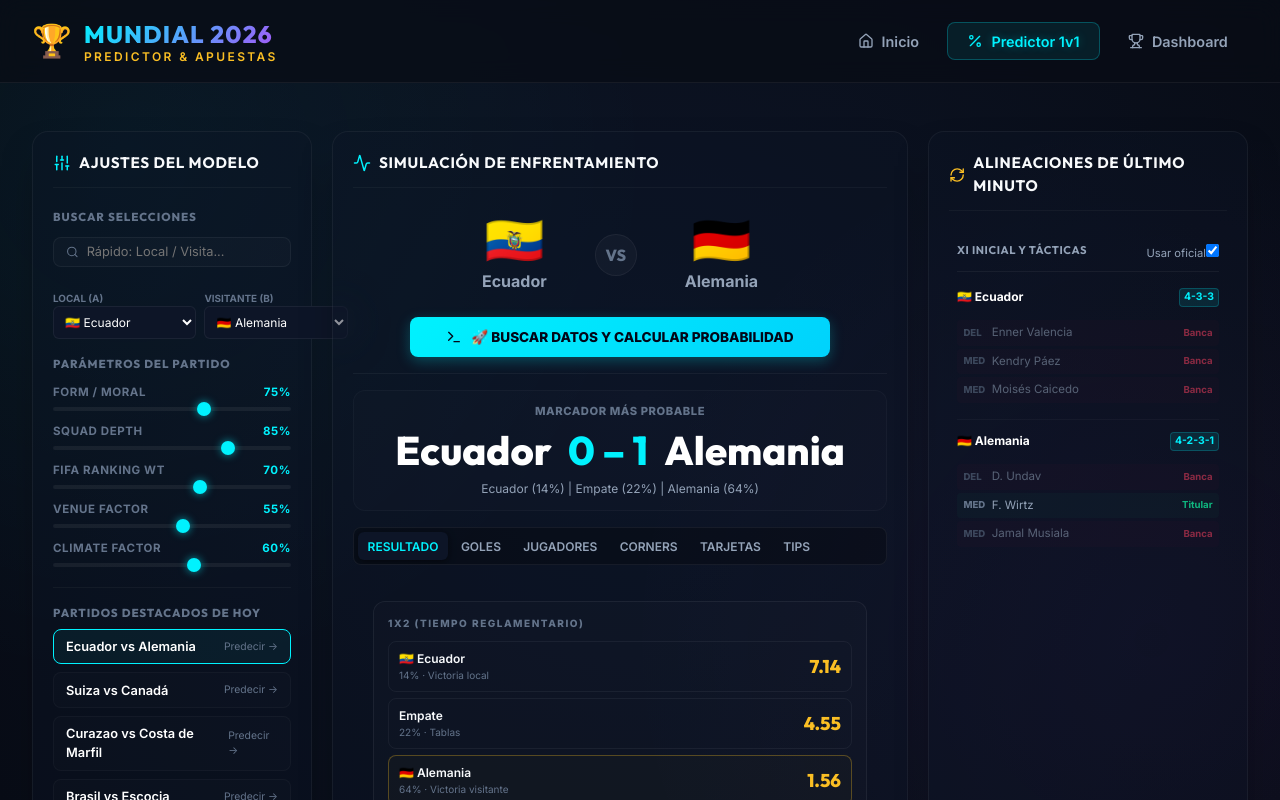
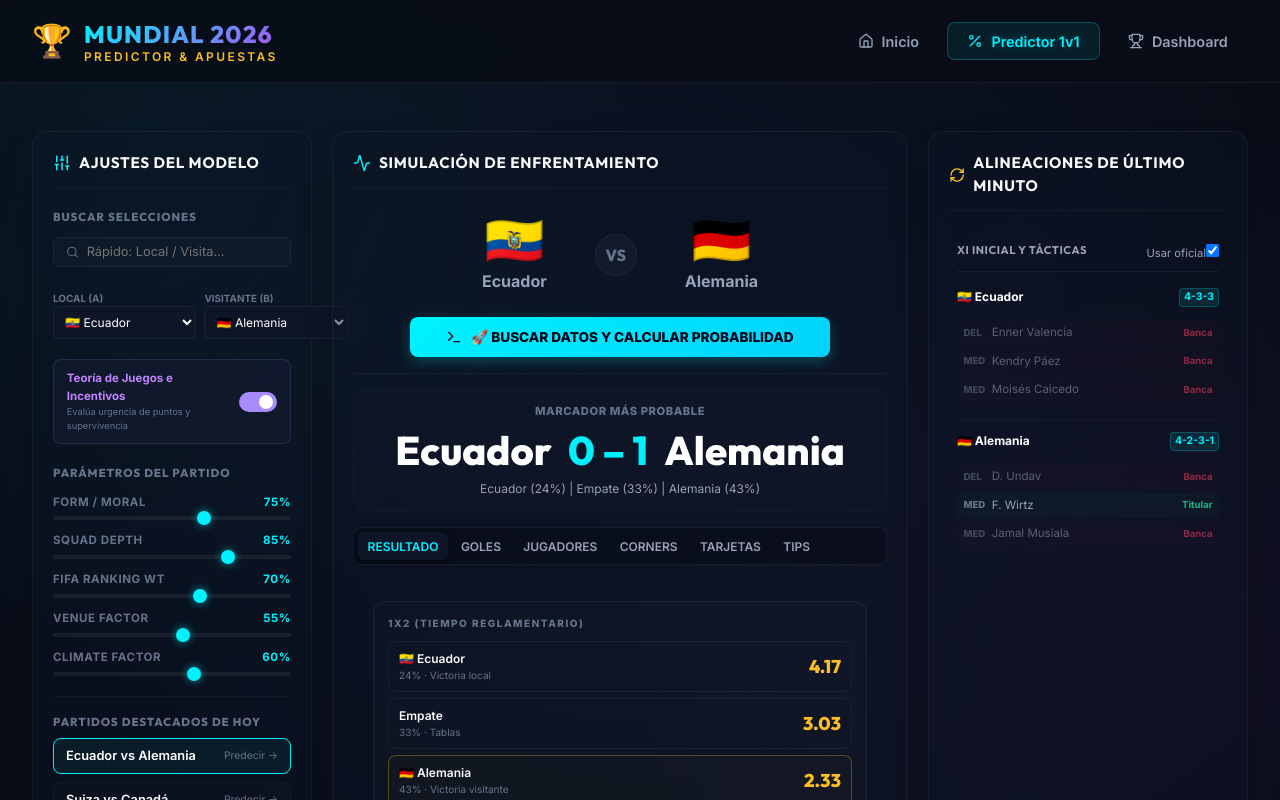
Before and after one commit to YairPR/projectsAI, a React (Vite) app in the folder world-cup-predictor/: page / in a window 1280 px wide. Both pictures are taken after a click on the button "Predictor 1v1". Shown: the top 800 px of the page. Built offline with nearby package versions, Linux system fonts and the light colour scheme.

Commit message:
feat: implement game theory incentive shift and defensive goals modifier in match predictor

```diff
--- a/world-cup-predictor/src/components/MatchPredictor.tsx
+++ b/world-cup-predictor/src/components/MatchPredictor.tsx
@@ -28,6 +28,8 @@ export const MatchPredictor: React.FC<MatchPredictorProps> = ({
   const [sliderHistory, setSliderHistory] = useState<number>(70);
   const [sliderVenue, setSliderVenue] = useState<number>(55);
   const [sliderWeather, setSliderWeather] = useState<number>(60);
+
+  const [applyGameTheory, setApplyGameTheory] = useState<boolean>(true);
 
   // Lineups management
   const [useOfficialLineups, setUseOfficialLineups] = useState<boolean>(true);
@@ -69,7 +71,7 @@ export const MatchPredictor: React.FC<MatchPredictorProps> = ({
     if (!isCrawling) {
       calculatePrediction();
     }
-  }, [team1Id, team2Id, sliderForm, sliderSquad, sliderHistory, sliderVenue, sliderWeather, lineupA, lineupB, weights]);
+  }, [team1Id, team2Id, sliderForm, sliderSquad, sliderHistory, sliderVenue, sliderWeather, lineupA, lineupB, weights, applyGameTheory]);
 
   function createDefaultLineup(team: Team): LineupData {
     return {
@@ -96,7 +98,8 @@ export const MatchPredictor: React.FC<MatchPredictorProps> = ({
       customWeights,
       0,
       lineupA,
-      lineupB
+      lineupB,
+      applyGameTheory
     );
     setMarketsResults(res);
   };
@@ -292,6 +295,57 @@ export const MatchPredictor: React.FC<MatchPredictorProps> = ({
                 </select>
               </div>
             </div>
+          </div>
+
+          {/* Game Theory / Incentives switch */}
+          <div style={{
+            background: 'rgba(167, 139, 250, 0.04)',
+            border: '1px solid rgba(167, 139, 250, 0.15)',
+            borderRadius: '8px',
+            padding: '0.65rem 0.8rem',
+            display: 'flex',
+            alignItems: 'center',
+            justifyContent: 'space-between',
+            gap: '1rem',
+            marginTop: '0.25rem',
+            marginBottom: '0.25rem'
+          }}>
+            <div style={{ display: 'flex', flexDirection: 'column', flex: 1 }}>
+              <span style={{ fontSize: '0.72rem', fontWeight: 700, color: '#c084fc' }}>Teoría de Juegos e Incentivos</span>
+              <span style={{ fontSize: '0.58rem', color: 'var(--text-muted)' }}>Evalúa urgencia de puntos y supervivencia</span>
+            </div>
+            <label style={{ position: 'relative', display: 'inline-block', width: '38px', height: '20px' }}>
+              <input
+                type="checkbox"
+                checked={applyGameTheory}
+                onChange={(e) => setApplyGameTheory(e.target.checked)}
+                style={{
+                  opacity: 0,
+                  width: 0,
+                  height: 0
+                }}
+              />
+              <span style={{
+                position: 'absolute',
+                cursor: 'pointer',
+                top: 0, left: 0, right: 0, bottom: 0,
+                backgroundColor: applyGameTheory ? '#a78bfa' : 'rgba(255,255,255,0.1)',
+                transition: '.3s',
+                borderRadius: '20px'
+              }}>
+                <span style={{
+                  position: 'absolute',
+                  content: '""',
+                  height: '14px',
+                  width: '14px',
+                  left: applyGameTheory ? '20px' : '3px',
+                  bottom: '3px',
+                  backgroundColor: 'white',
+                  transition: '.3s',
+                  borderRadius: '50%'
+                }} />
+              </span>
+            </label>
           </div>
 
           {/* Interactive Parameters Sliders */}
@@ -496,6 +550,18 @@ export const MatchPredictor: React.FC<MatchPredictorProps> = ({
 
                   {activeMarketTab === 'tips' && (
                     <div className="flex-col gap-2" style={{ padding: '0.5rem' }}>
+                      {applyGameTheory && (
+                        <div className="tip-box purple" style={{ margin: 0, background: 'rgba(167, 139, 250, 0.08)', border: '1px solid rgba(167, 139, 250, 0.2)' }}>
+                          <div className="tip-header purple" style={{ color: '#c084fc' }}>🔮 Pronóstico Unificado (Teoría de Juegos)</div>
+                          <div className="tip-text" style={{ fontSize: '0.78rem', lineHeight: '1.4' }}>
+                            {((t1.id === 'ECU' && t2.id === 'GER') || (t1.id === 'GER' && t2.id === 'ECU')) ? (
+                              <span>Aunque los modelos de calidad pura (Elo) dan como ganadora a Alemania, al introducir la variable de incentivos de la teoría de juegos, el valor se traslada a <strong>Ecuador</strong>. Se proyecta un partido trabado y de pocos goles.</span>
+                            ) : (
+                              <span>Al aplicar la teoría de juegos, los incentivos de supervivencia ajustan las probabilidades. El valor de pronóstico unificado se traslada hacia <strong>{t1.id === 'ECU' || t2.id === 'ECU' ? 'Ecuador' : (marketsResults && marketsResults.probA < marketsResults.probB ? t1.name : t2.name)}</strong> debido a sus incentivos de urgencia extrema y planteamiento cerrado de pocos goles.</span>
+                            )}
+                          </div>
+                        </div>
+                      )}
                       <div className="tip-box" style={{ margin: 0 }}>
                         <div className="tip-header">✅ Resultado más probable</div>
                         <div className="tip-text">
--- a/world-cup-predictor/src/utils/simulatorEngine.ts
+++ b/world-cup-predictor/src/utils/simulatorEngine.ts
@@ -340,10 +340,27 @@ export function calculateMatchBettingMarkets(
   weights: ModelWeights,
   messiImpact: number = 0,
   lineupA?: LineupData,
-  lineupB?: LineupData
+  lineupB?: LineupData,
+  applyGameTheory: boolean = false
 ): MatchBettingMarkets {
   let ratingA = calculateTeamRating(teamA, weights, teamA.id === 'ARG' ? messiImpact : 0);
   let ratingB = calculateTeamRating(teamB, weights, teamB.id === 'ARG' ? messiImpact : 0);
+
+  if (applyGameTheory) {
+    // Teoría de Juegos y Supervivencia Táctica:
+    // El equipo menos favorecido en calidad teórica pura recibe un ajuste de intensidad y utilidad
+    // porque juega por su supervivencia. El favorito juega con un enfoque más conservador o táctico.
+    const ratingDiff = ratingA - ratingB;
+    if (ratingDiff < 0) {
+      // B es favorito. A (Ecuador) recibe el valor del incentivo.
+      ratingA = Math.min(1.0, ratingA + Math.abs(ratingDiff) * 0.45);
+      ratingB = Math.max(0.1, ratingB - Math.abs(ratingDiff) * 0.25);
+    } else if (ratingDiff > 0) {
+      // A es favorito. B recibe el valor del incentivo.
+      ratingB = Math.min(1.0, ratingB + Math.abs(ratingDiff) * 0.45);
+      ratingA = Math.max(0.1, ratingA - Math.abs(ratingDiff) * 0.25);
+    }
+  }
 
   // Lineup impact: check if star players (those in team.players) are missing from the startingXI
   let ratingReductionA = 0;
@@ -434,8 +451,15 @@ export function calculateMatchBettingMarkets(
   const attackPowerB = Math.max(0.3, ratingB * 1.8 + formModifierB);
   const defensePowerA = Math.max(0.3, (1.0 - ratingA) * 1.6 + agePenaltyA);
 
-  const xgA = Math.max(0.2, +(attackPowerA * defensePowerB * 1.35 * formationMultGoalsA * formationMultGoalsOppB).toFixed(2));
-  const xgB = Math.max(0.2, +(attackPowerB * defensePowerA * 1.35 * formationMultGoalsB * formationMultGoalsOppA).toFixed(2));
+  let xgA = Math.max(0.2, +(attackPowerA * defensePowerB * 1.35 * formationMultGoalsA * formationMultGoalsOppB).toFixed(2));
+  let xgB = Math.max(0.2, +(attackPowerB * defensePowerA * 1.35 * formationMultGoalsB * formationMultGoalsOppA).toFixed(2));
+
+  if (applyGameTheory) {
+    // Proyectar un partido trabado y de pocos goles (reducción general del 30% en xG)
+    xgA = Math.max(0.1, +(xgA * 0.70).toFixed(2));
+    xgB = Math.max(0.1, +(xgB * 0.70).toFixed(2));
+  }
+
   const xgTotal = +(xgA + xgB).toFixed(2);
 
   // 2. Exact score distribution using Poisson (0 to 5 goals)
```
